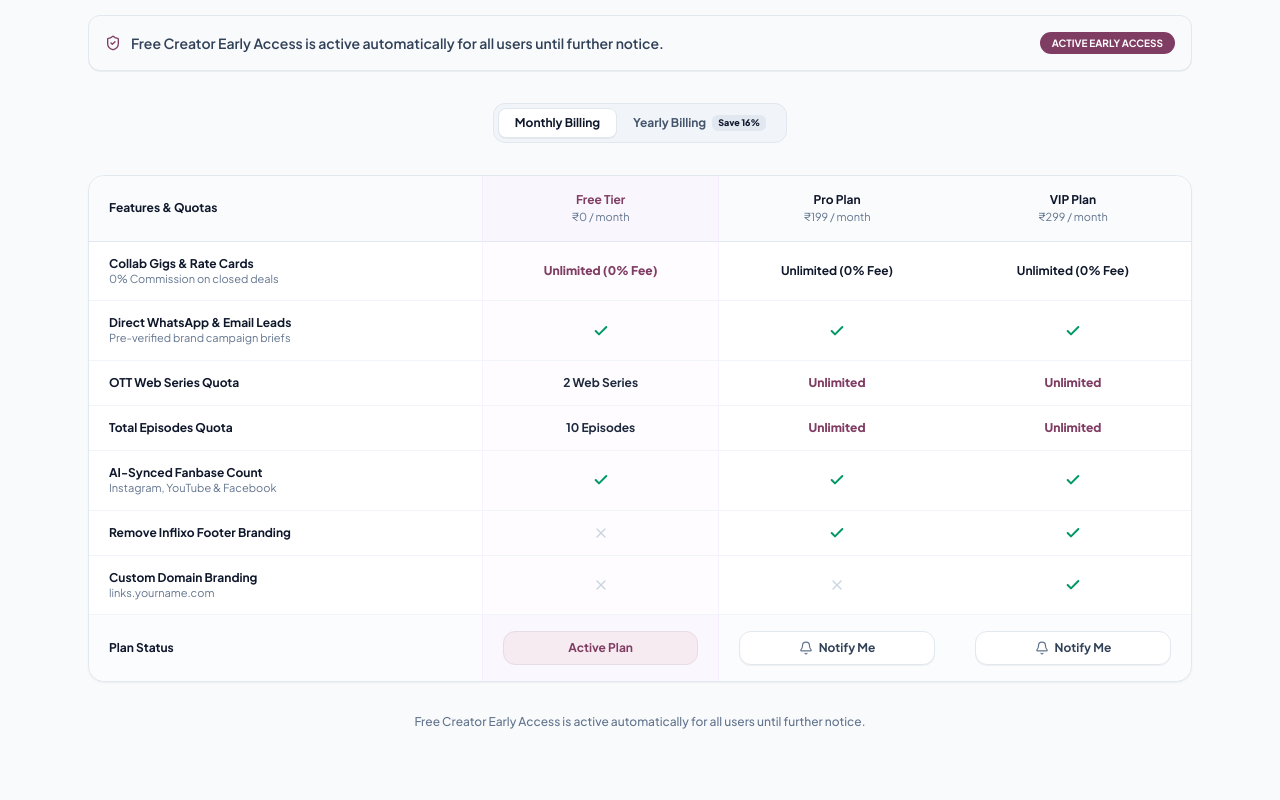
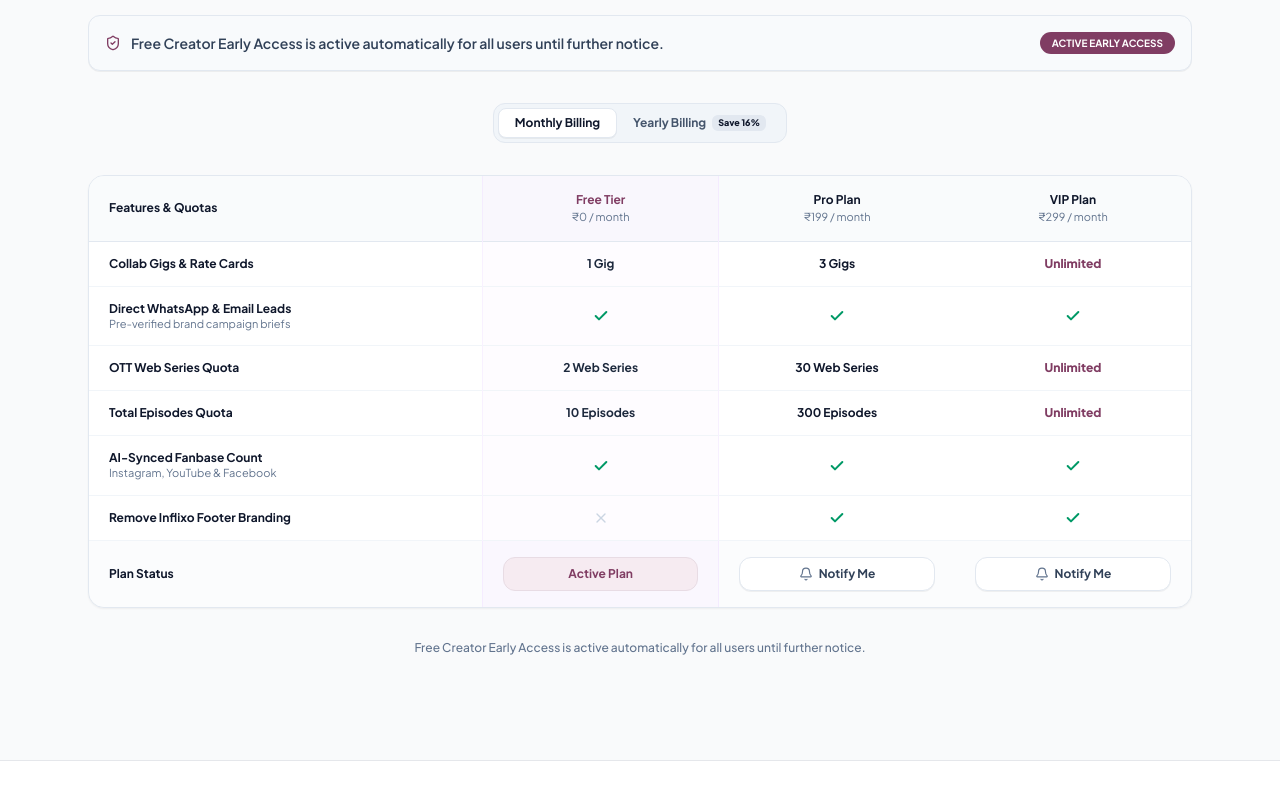
Before and after one commit to cronative/Infixo_app, a Next.js app: page / in a window 1280 px wide. Shown: the part 3050-3850 px from the top of the page. Built offline with nearby package versions, Linux system fonts and the light colour scheme; no server answers; the database is empty.

Commit message:
style: Pre-launch pricing table quota updates - 1/3/Unlimited Gigs, 30 Series/300 Ep for Pro, remove custom domain row

```diff
--- a/components/subscription/PricingTable.tsx
+++ b/components/subscription/PricingTable.tsx
@@ -105,13 +105,12 @@
             <tr>
               <td className="py-3.5 px-5 font-bold text-slate-900">
                 Collab Gigs &amp; Rate Cards
-                <span className="block text-[11px] font-normal text-slate-500">0% Commission on closed deals</span>
               </td>
-              <td className="py-3.5 px-5 text-center bg-purple-50/30 border-x border-purple-100/60 font-extrabold text-[#803D63]">
-                Unlimited (0% Fee)
+              <td className="py-3.5 px-5 text-center bg-purple-50/30 border-x border-purple-100/60 font-bold text-slate-800">
+                1 Gig
               </td>
-              <td className="py-3.5 px-5 text-center font-bold text-slate-900">Unlimited (0% Fee)</td>
-              <td className="py-3.5 px-5 text-center font-bold text-slate-900">Unlimited (0% Fee)</td>
+              <td className="py-3.5 px-5 text-center font-bold text-slate-900">3 Gigs</td>
+              <td className="py-3.5 px-5 text-center font-extrabold text-[#803D63]">Unlimited</td>
             </tr>
 
             {/* Row 2: WhatsApp & Email Leads */}
@@ -139,7 +138,7 @@
               <td className="py-3.5 px-5 text-center bg-purple-50/30 border-x border-purple-100/60 font-bold text-slate-800">
                 2 Web Series
               </td>
-              <td className="py-3.5 px-5 text-center font-extrabold text-[#803D63]">Unlimited</td>
+              <td className="py-3.5 px-5 text-center font-bold text-slate-900">30 Web Series</td>
               <td className="py-3.5 px-5 text-center font-extrabold text-[#803D63]">Unlimited</td>
             </tr>
 
@@ -151,7 +150,7 @@
               <td className="py-3.5 px-5 text-center bg-purple-50/30 border-x border-purple-100/60 font-bold text-slate-800">
                 10 Episodes
               </td>
-              <td className="py-3.5 px-5 text-center font-extrabold text-[#803D63]">Unlimited</td>
+              <td className="py-3.5 px-5 text-center font-bold text-slate-900">300 Episodes</td>
               <td className="py-3.5 px-5 text-center font-extrabold text-[#803D63]">Unlimited</td>
             </tr>
 
@@ -182,23 +181,6 @@
               </td>
               <td className="py-3.5 px-5 text-center font-bold text-emerald-600">
                 <Check className="h-4 w-4 mx-auto text-emerald-600 stroke-[3]" />
-              </td>
-              <td className="py-3.5 px-5 text-center font-bold text-emerald-600">
-                <Check className="h-4 w-4 mx-auto text-emerald-600 stroke-[3]" />
-              </td>
-            </tr>
-
-            {/* Row 7: Custom Domain */}
-            <tr>
-              <td className="py-3.5 px-5 font-bold text-slate-900">
-                Custom Domain Branding
-                <span className="block text-[11px] font-normal text-slate-500">links.yourname.com</span>
-              </td>
-              <td className="py-3.5 px-5 text-center bg-purple-50/30 border-x border-purple-100/60 text-slate-400">
-                <X className="h-4 w-4 mx-auto text-slate-300" />
-              </td>
-              <td className="py-3.5 px-5 text-center text-slate-400">
-                <X className="h-4 w-4 mx-auto text-slate-300" />
               </td>
               <td className="py-3.5 px-5 text-center font-bold text-emerald-600">
                 <Check className="h-4 w-4 mx-auto text-emerald-600 stroke-[3]" />
--- a/services/subscriptionLimits.ts
+++ b/services/subscriptionLimits.ts
@@ -12,7 +12,7 @@
   maxSeries: 2,
   maxEpisodesPerSeries: 5,
   maxTotalEpisodes: 10,
-  maxGigs: Infinity,
+  maxGigs: 1,
 };
 
 export const PLAN_QUOTAS: Record<string, PlanQuota> = {
@@ -20,22 +20,22 @@
     name: "Creator Early Access",
     maxSeries: 2,
     maxTotalEpisodes: 10,
-    maxGigs: Infinity,
-    description: "Free Early Access. Unlimited Collab Gigs, Live Rate Cards, WhatsApp Lead Routing & 2 OTT Series.",
+    maxGigs: 1,
+    description: "Free Early Access. 1 Collab Gig, Live Rate Cards, WhatsApp Lead Routing & 2 OTT Series.",
   },
   creator_pro: {
     name: "Creator Pro",
-    maxSeries: Infinity,
-    maxTotalEpisodes: Infinity,
-    maxGigs: Infinity,
-    description: "Unlimited Series, Episodes, Collab Gigs & Zero Inflixo Branding.",
+    maxSeries: 30,
+    maxTotalEpisodes: 300,
+    maxGigs: 3,
+    description: "30 Series, 300 Episodes, 3 Collab Gigs & Zero Inflixo Branding.",
   },
   creator_VIP: {
     name: "Creator VIP",
     maxSeries: Infinity,
     maxTotalEpisodes: Infinity,
     maxGigs: Infinity,
-    description: "Unlimited Series, Episodes, Collab Gigs, Media Kit & Custom Domain branding.",
+    description: "Unlimited Series, Episodes, Collab Gigs & Media Kit.",
   },
 };
 
```
